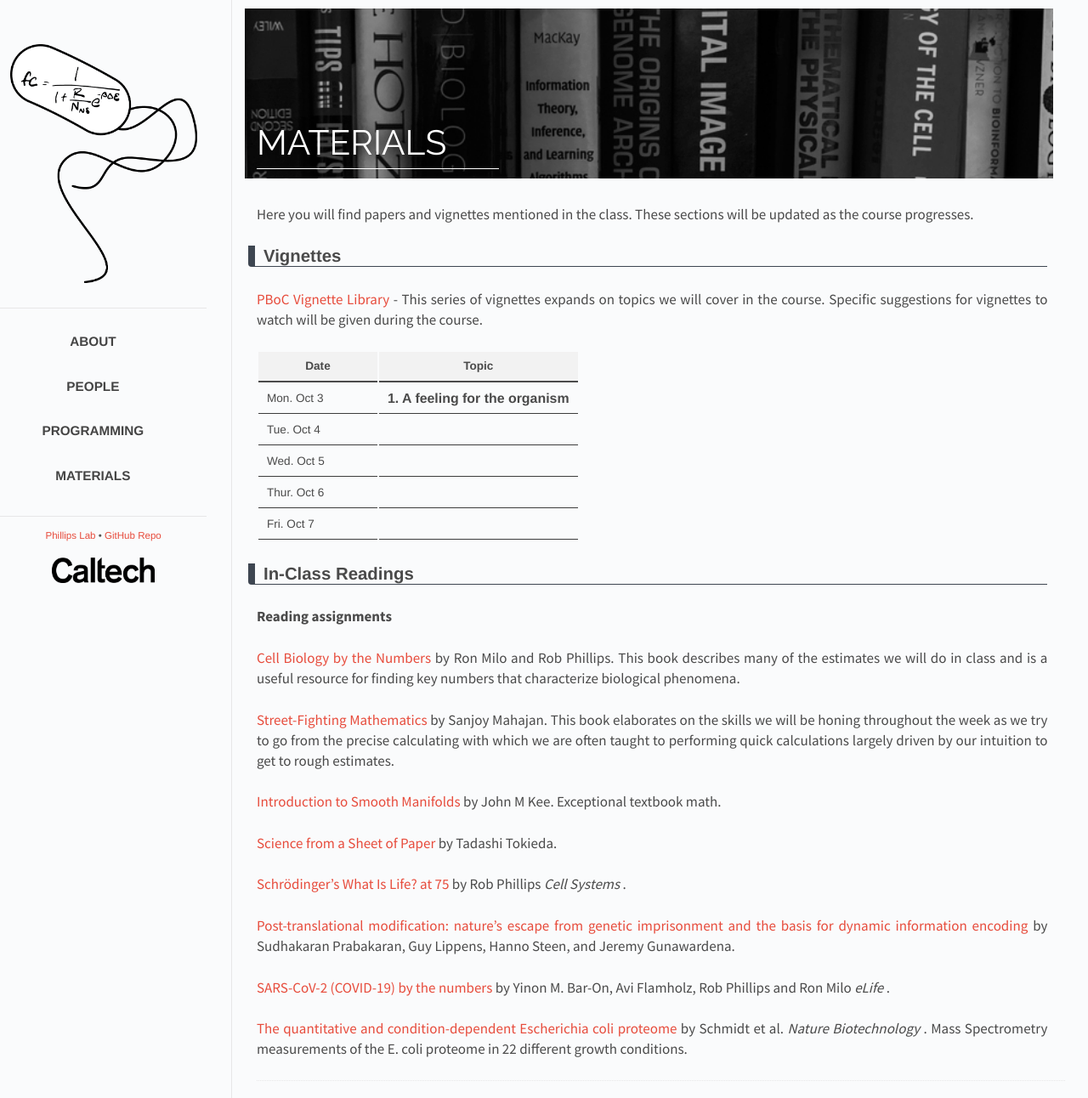
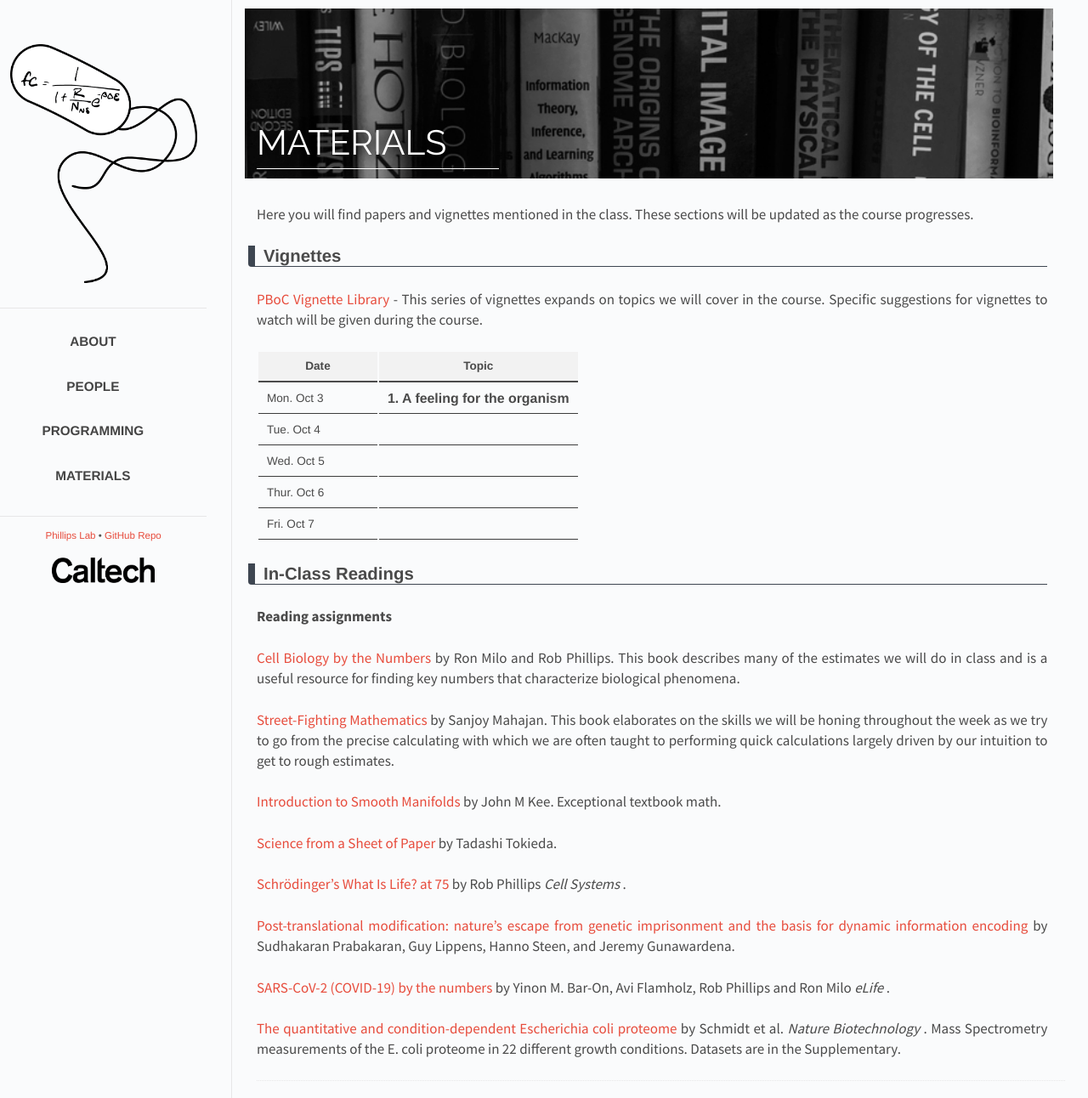
Before and after one commit to RPGroup-PBoC/pboc22_dresden, a Jekyll site: the page built from _posts/2022-01-28-materials.md, in a window 1280 px wide. Shown: the whole page at 85% size. Built offline with Jekyll 4.4.1, drawn with Linux system fonts in a browser that asks for light colours.

Commit message:
Heinemann paper

```diff
--- a/_data/papers.yaml
+++ b/_data/papers.yaml
@@ -35,5 +35,5 @@ Reading assignments:
  - title: "The quantitative and condition-dependent Escherichia coli proteome"
    author: "Schmidt et al."
    journal: "Nature Biotechnology"
-   description: "Mass Spectrometry measurements of the E. coli proteome in 22 different growth conditions."
+   description: "Mass Spectrometry measurements of the E. coli proteome in 22 different growth conditions. Datasets are in the Supplementary."
    link: "https://www.nature.com/articles/nbt.3418"
```
